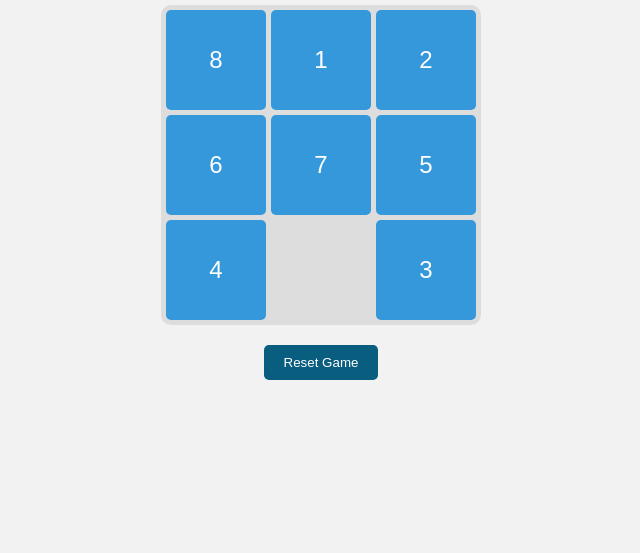
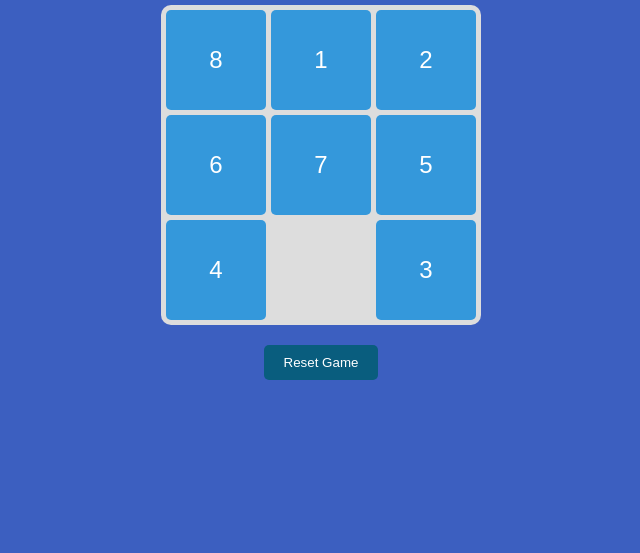
Before and after one commit to sakthivel-111/sample, a plain HTML site: page numpuz/index.html in a window 1280 px wide. Shown: the part 247-800 px from the top of the page, without its empty margins (319-959 px from the left). Drawn offline with Linux system fonts and the light colour scheme.

Commit message:
fix:color

```diff
--- a/numpuz/style.css
+++ b/numpuz/style.css
@@ -6,7 +6,7 @@ body {
     align-items: center;
     height: 100vh;
     margin: 0;
-    background-color: #f2f2f2;
+    background-color: #3c5fc0;
 }
 
 .game-container {
```
